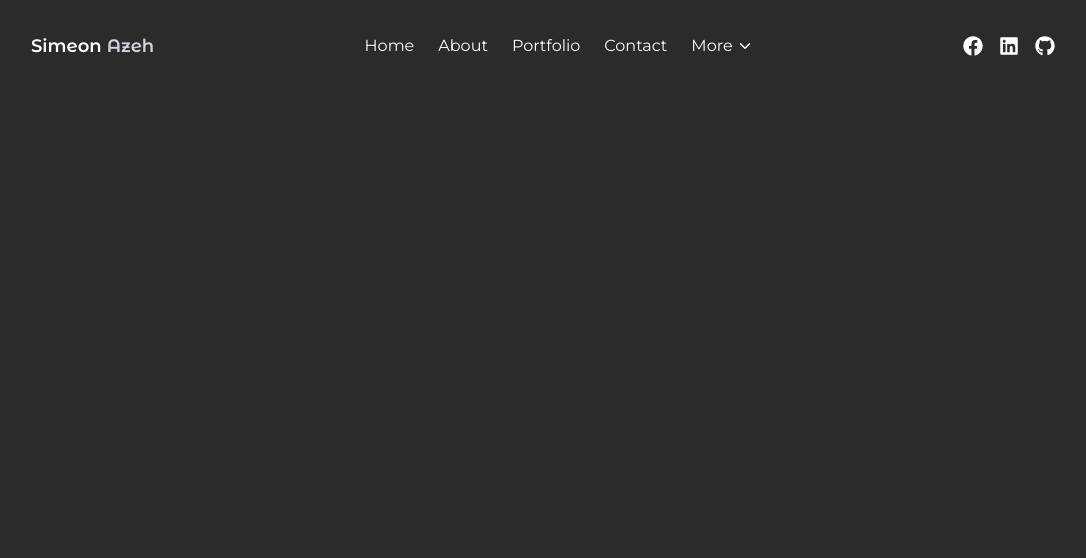
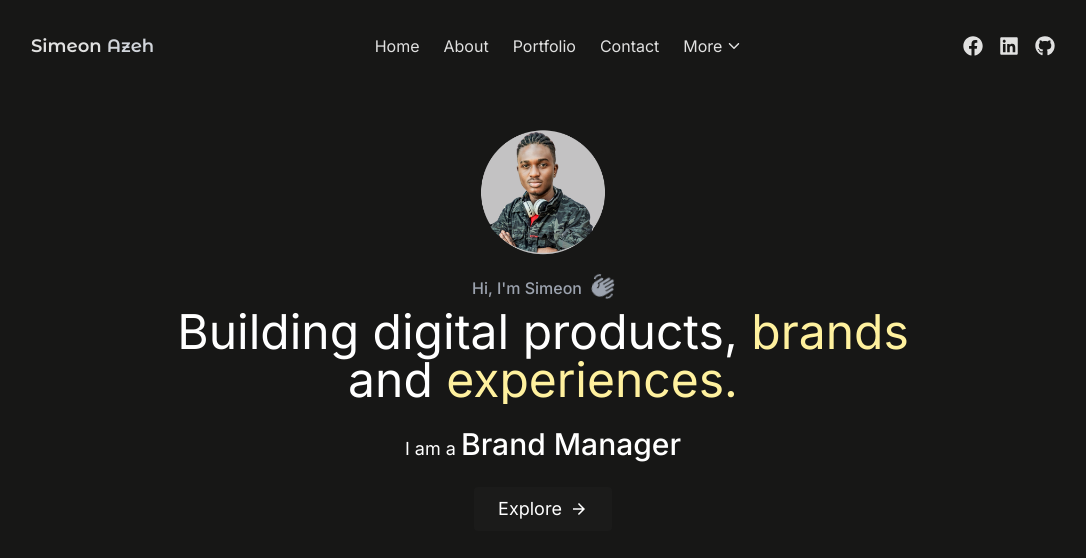
Before and after one commit to Simeon-Azeh/simeonportfolio, a React (Vite) app: page / in a window 1280 px wide. Shown: the top 558 px of the page, without its empty margins (97-1183 px from the left). Built offline with nearby package versions, Linux system fonts and the light colour scheme.

Commit message:
hero done

```diff
--- a/index.html
+++ b/index.html
@@ -10,6 +10,9 @@
 <link rel="preconnect" href="https://fonts.googleapis.com">
 <link rel="preconnect" href="https://fonts.gstatic.com" crossorigin>
 <link href="https://fonts.googleapis.com/css2?family=Montserrat+Alternates:ital,wght@0,100;0,200;0,300;0,400;0,500;0,600;0,700;0,800;0,900;1,100;1,200;1,300;1,400;1,500;1,600;1,700;1,800;1,900&display=swap" rel="stylesheet">
+<link rel="preconnect" href="https://fonts.googleapis.com">
+<link rel="preconnect" href="https://fonts.gstatic.com" crossorigin>
+<link href="https://fonts.googleapis.com/css2?family=Inter:wght@100..900&display=swap" rel="stylesheet">
     <title>Simeon Azeh</title>
   </head>
   <body>
--- a/package.json
+++ b/package.json
@@ -11,6 +11,8 @@
   },
   "dependencies": {
     "antd": "^5.19.4",
+    "aos": "^2.3.4",
+    "framer-motion": "^11.3.19",
     "react": "^18.3.1",
     "react-dom": "^18.3.1",
     "react-icons": "^5.2.1",
--- a/src/components/Header.jsx
+++ b/src/components/Header.jsx
@@ -22,7 +22,7 @@ function Header() {
   };
 
   return (
-    <div className="flex justify-between items-center py-8 px-6 md:px-0 text-white font-montserrat">
+    <div className="flex justify-between items-center py-8 px-6 md:px-0  font-inter sticky top-0 z-50">
       <div className="text-lg font-semibold">
         <h1 className='font-montserrat-alt'>Simeon <span className='text-gray-300'>Azeh</span></h1>
       </div>
@@ -38,7 +38,7 @@ function Header() {
             {dropdownOpen ? <IoIosArrowUp className="ml-1" /> : <IoIosArrowDown className="ml-1" />}
           </button>
           {dropdownOpen && (
-            <div className="absolute bg-[#2c2b2b]  text-white py-2 mt-2 space-y-2 rounded border border-gray-500">
+            <div className="absolute bg-[#1a1818]  text-white py-2 mt-2 space-y-2 rounded border border-gray-600">
               <a href="#skills" className="block py-2 px-4 ">Skills</a>
               <a href="#services" className="block py-2 px-4 ">Services</a>
             </div>
@@ -62,7 +62,7 @@ function Header() {
       >
         <MenuOutlined size={30}/>
       </button>
-      <Drawer title="Menu" placement="right" onClose={onClose} visible={visible} className='bg-[#f7f7f7] font-montserrat font-medium'>
+      <Drawer title="Menu" placement="right" onClose={onClose} visible={visible} className='bg-[#f7f7f7] font-inter font-medium'>
         <a href="#home" className="block py-2 px-4 text-[#2c2b2b] hover:text-[#2c2b2b]">Home</a>
         <a href="#about" className="block py-2 px-4 text-[#2c2b2b] hover:text-[#2c2b2b]">About</a>
         <a href="#skills" className="block py-2 px-4 text-[#2c2b2b] hover:text-[#2c2b2b]">Skills</a>
--- /dev/null
+++ b/src/components/Hero.jsx
@@ -0,0 +1,68 @@
+import React, { useState, useEffect } from 'react';
+import HeroImg from '../../public/images/HeroImg.png';
+import { MdWavingHand } from "react-icons/md";
+import { Link } from 'react-router-dom';
+import { IoMdArrowForward } from "react-icons/io";
+import { GiArchiveRegister } from "react-icons/gi";
+
+const roles = ["Frontend Engineer", "Brand Manager", "Graphic Designer", "Web Developer"];
+
+function Hero() {
+  const [currentRole, setCurrentRole] = useState(roles[0]);
+  const [fade, setFade] = useState(true);
+
+  useEffect(() => {
+    const intervalId = setInterval(() => {
+      setFade(false); // Trigger the fade-out animation
+      setTimeout(() => {
+        setCurrentRole((prevRole) => {
+          const currentIndex = roles.indexOf(prevRole);
+          return roles[(currentIndex + 1) % roles.length];
+        });
+        setFade(true); // Trigger the fade-in animation
+      }, 500); // Wait for the fade-out animation to complete before changing the text
+    }, 3000); // Change text every 3 seconds
+
+    return () => clearInterval(intervalId);
+  }, []);
+
+  return (
+    <div className='w-full md:w-4/5 mx-auto py-6 px-6 font-inter text-white bg-[#171716]'>
+      <div className='w-36 h-36 flex m-auto'>
+        <img src={HeroImg} alt="HeroImg" className='w-full' />
+      </div>
+      <div className='text-center mt-4'>
+        <p className='flex items-center justify-center gap-2 text-gray-400 font-medium mb-2'>
+          Hi, I'm Simeon
+          <span
+            className='inline-block wave-icon text-2xl'
+          >
+            <MdWavingHand />
+          </span>
+        </p>
+        <h2 className='relative overflow-hidden inline-block text-4xl md:text-5xl font-normal'>
+          Building digital products, <span className='text-[#fff19e]'>brands </span>and <span className='text-[#fff19e]'>experiences. </span>
+        </h2>
+
+
+        <div className='mt-4 text-lg'>
+          I am a{' '}
+          <span
+            className={`inline-block font-medium text-3xl transition-all duration-500 ${fade ? 'opacity-100 translate-y-0' : 'opacity-0 translate-y-4'}`}
+          >
+            {currentRole}
+          </span>
+        </div>
+        <div className='mt-6'>
+          <Link to="/explore">
+            <button className='bg-[#1B1B1A] px-6 py-2  rounded mx-auto font-normal text-lg transition-transform duration-300 hover:translate-y-[-3px] flex items-center gap-2'>
+              Explore <IoMdArrowForward />
+            </button>
+          </Link>
+        </div>
+      </div>
+    </div>
+  );
+}
+
+export default Hero;
--- a/src/index.css
+++ b/src/index.css
@@ -12,5 +12,71 @@
 
 body {
   color: rgba(255, 255, 255, 0.87);
-  background-color: #2b2b2b;
+  background-color: #171716;
 }
+
+
+
+/* Webkit Browsers */
+::-webkit-scrollbar {
+  width: 12px; /* width for vertical scrollbars */
+  height: 12px; /* height for horizontal scrollbars */
+}
+
+::-webkit-scrollbar-thumb {
+  background: #9835ff; /* Scrollbar color */
+  border-radius: 6px; /* Rounded corners */
+}
+
+::-webkit-scrollbar-thumb:hover {
+  background: #a14af8; /* Darker color on hover */
+}
+
+::-webkit-scrollbar-track {
+  background: #f1f1f1; /* Track color */
+  border-radius: 6px;
+}
+
+::-webkit-scrollbar-corner {
+  background: #f1f1f1;
+}
+
+/* Firefox */
+* {
+  scrollbar-width: thin;
+  scrollbar-color: #9835ff #f1f1f1;
+}
+
+*::-webkit-scrollbar-thumb {
+  background-color: #9835ff;
+  border-radius: 6px;
+  border: 3px solid #f1f1f1;
+}
+.hide-scroll {
+  /* Custom styles to hide the scrollbar */
+  scrollbar-width: none; /* For Firefox */
+  -ms-overflow-style: none; /* For Internet Explorer 10+ */
+}
+
+.hide-scroll::-webkit-scrollbar {
+  display: none; /* For Chrome, Safari, and Opera */
+}
+
+
+
+@keyframes wave {
+  0% { transform: rotate(0deg); }
+  10% { transform: rotate(14deg); }
+  20% { transform: rotate(-8deg); }
+  30% { transform: rotate(14deg); }
+  40% { transform: rotate(-4deg); }
+  50% { transform: rotate(10deg); }
+  60% { transform: rotate(0deg); }
+  100% { transform: rotate(0deg); }
+}
+
+.wave-icon {
+  display: inline-block;
+  animation: wave 5s infinite;
+  transform-origin: 80% 70%;
+}
--- a/src/pages/Home.jsx
+++ b/src/pages/Home.jsx
@@ -1,5 +1,6 @@
 import React from 'react'
 import Header from '../components/Header'
+import Hero from '../components/Hero'
 
 function Home() {
   return (
@@ -7,6 +8,9 @@ function Home() {
         <div>
         <Header />
         </div>
+        <div>
+            <Hero />
+        </div>
     </div>
   )
 }
--- a/tailwind.config.js
+++ b/tailwind.config.js
@@ -8,7 +8,7 @@ export default {
   theme: {
     extend: {
       fontFamily: {
-        montserrat: ['"Montserrat"', 'sans-serif'],
+        inter: ['"Inter"', 'sans-serif'],
         'montserrat-alt': ['"Montserrat Alternates"', 'sans-serif'],
       },
     },
```
Also changed, not shown: public/images/HeroImg.png (added), 1 other file (tests, documents, lock files or other folders).
